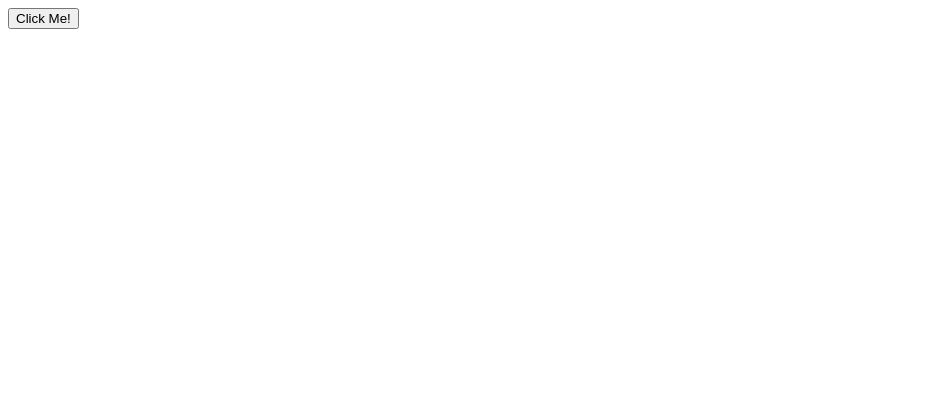
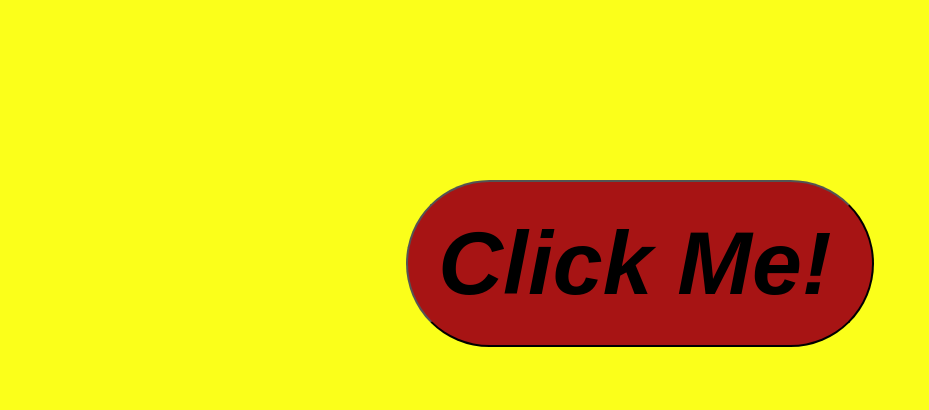
Before and after one commit to ceshort23design/jackson, a plain HTML site: page index.html in a window 1280 px wide. Shown: the whole page, without its empty margins (0-929 px from the left). Drawn offline with Linux system fonts and the light colour scheme.

Commit message:
add styling

```diff
--- a/assets/css/style.css
+++ b/assets/css/style.css
@@ -0,0 +1,37 @@
+* {
+  margin: 0;
+  padding: 0;
+}
+
+body {
+    background-color: rgba(251, 255, 0, 0.897);
+}
+
+.howdy {
+    margin: auto;
+    width: 50%;
+    padding: 10px;
+}
+
+.hello, button, .btn {
+    display: flex;
+    justify-content: center;
+    align-items: center;
+    padding: 10px;
+    font-size: 7vw;
+    font-weight: bolder;
+    font-style: italic;
+    margin: 20px;
+}
+
+.hello {
+    margin-top: 60px;
+    margin-bottom: 60px;
+}
+
+button {
+    background-color: rgb(167, 20, 20);
+    padding: 30px;
+    padding-right: 40px;
+    border-radius: 150px;
+}
--- a/index.html
+++ b/index.html
@@ -4,11 +4,12 @@
     <meta charset="UTF-8">
     <meta http-equiv="X-UA-Compatible" content="IE=edge">
     <meta name="viewport" content="width=device-width, initial-scale=1.0">
+    <link rel="stylesheet" href="./assets/css/style.css">
     <title>Jackson</title>
 </head>
 <body>
 
-    <section class="howdy" id="howdy">
+    <section class="howdy">
         <div class="hello" id="hello"></div>
         <div class="btn" id="btn">
             <button>Click Me!</button>
```
